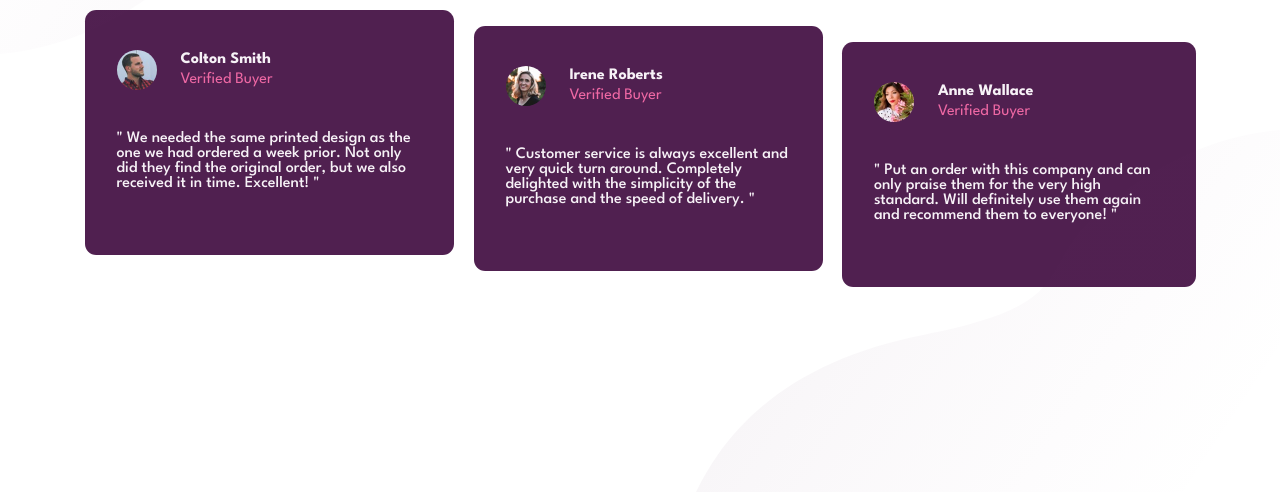
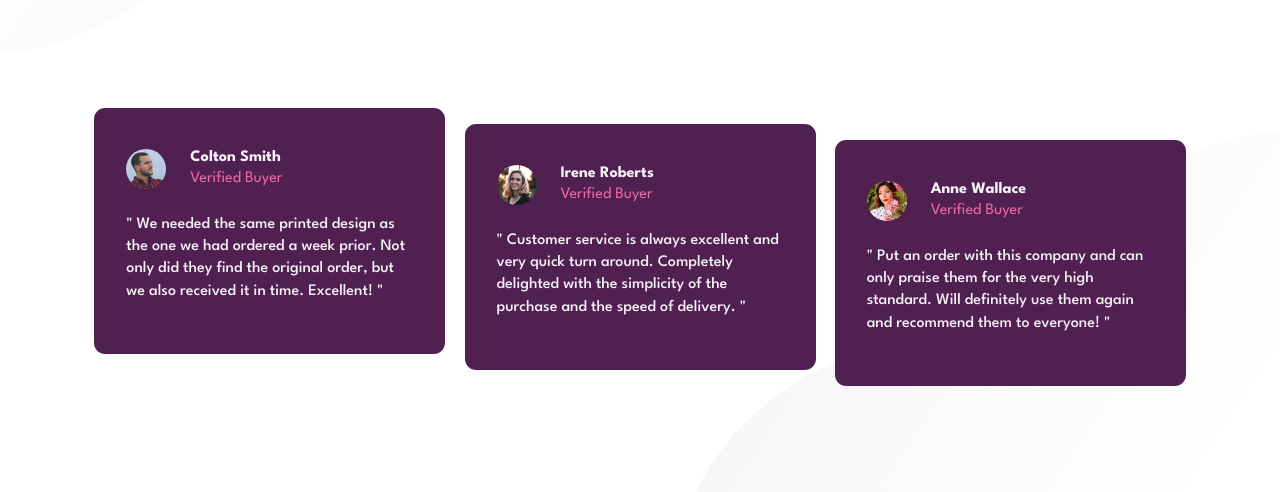
Before and after one commit to huzaifanur/social-proof-section, a plain HTML site: page index.html in a window 1280 px wide. Shown: the part 308-800 px from the top of the page. Drawn offline with Linux system fonts and the light colour scheme.

Commit message:
Fixed bug in styling

```diff
--- a/index.html
+++ b/index.html
@@ -4,7 +4,7 @@
     <meta charset="UTF-8" />
     <meta name="viewport" content="width=device-width, initial-scale=1.0" />
     <!-- displays site properly based on user's device -->
-    <link rel="stylesheet" href="./css//globalReset.css" />
+    <link rel="stylesheet" href="./css/globalReset.css" />
     <link rel="stylesheet" href="./css/styles.css" />
     <link
       rel="icon"
```
